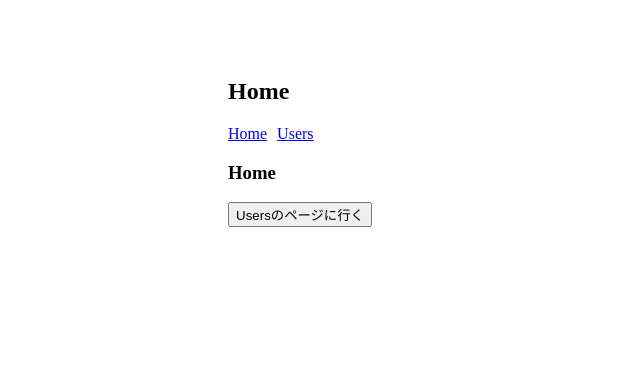
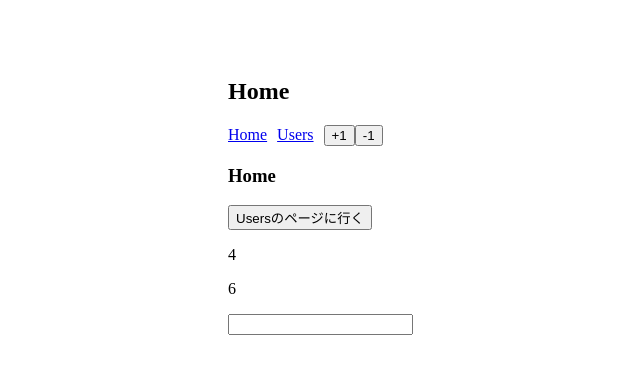
Before and after one commit to kaitoharuoka/udemy-vue.js, a Vue app: page /#/ in a window 1280 px wide. Before the commit this address led to /#/users/1/posts. Shown: the top 374 px of the page, without its empty margins (62-702 px from the left). Built offline with nearby package versions, Linux system fonts and the light colour scheme.

Commit message:
commit12

```diff
--- a/package.json
+++ b/package.json
@@ -10,7 +10,8 @@
   "dependencies": {
     "core-js": "^3.6.5",
     "vue": "^2.6.11",
-    "vue-router": "^3.5.1"
+    "vue-router": "^3.5.1",
+    "vuex": "^3.6.2"
   },
   "devDependencies": {
     "@vue/cli-plugin-babel": "~4.5.0",
--- a/src/main.js
+++ b/src/main.js
@@ -1,10 +1,12 @@
 import Vue from "vue";
 import App from "./App.vue";
 import router from "./router";
+import store from "./store";
 
 Vue.config.productionTip = false;
 
 new Vue({
   router,
+  store,
   render: h => h(App)
 }).$mount("#app");
--- /dev/null
+++ b/src/store/actions.js
@@ -0,0 +1,5 @@
+export default {
+  updateMessage({ commit }, newMessage) {
+    commit("updateMessage", newMessage);
+  }
+};
--- /dev/null
+++ b/src/store/getters.js
@@ -0,0 +1,3 @@
+export default {
+  message: state => state.message
+};
--- /dev/null
+++ b/src/store/index.js
@@ -0,0 +1,20 @@
+import Vue from "vue";
+import Vuex from "vuex";
+import count from "./modules/count";
+import getters from "./getters";
+import mutations from "./mutations";
+import actions from "./actions";
+
+Vue.use(Vuex);
+
+export default new Vuex.Store({
+  state: {
+    message: ""
+  },
+  getters,
+  mutations,
+  actions,
+  modules: {
+    count
+  }
+});
--- /dev/null
+++ b/src/store/modules/count.js
@@ -0,0 +1,30 @@
+const state = {
+  count: 2
+};
+const getters = {
+  doubleCount: state => state.count * 2,
+  tripleCount: state => state.count * 3
+};
+const mutations = {
+  increment(state, number) {
+    state.count += number;
+  },
+  decrement(state, number) {
+    state.count -= number;
+  }
+};
+const actions = {
+  increment({ commit }, number) {
+    commit("increment", number);
+  },
+  decrement({ commit }, number) {
+    commit("decrement", number);
+  }
+};
+export default {
+  namespaced: true,
+  state,
+  getters,
+  mutations,
+  actions
+};
--- /dev/null
+++ b/src/store/mutations.js
@@ -0,0 +1,5 @@
+export default {
+  updateMessage(state, newMessage) {
+    state.message = newMessage;
+  }
+};
--- a/src/views/HeaderHome.vue
+++ b/src/views/HeaderHome.vue
@@ -13,8 +13,21 @@
       exact
       class="link"
     >Users</router-link>
+    <button @click="increment(2)">+1</button>
+    <button @click="decrement(2)">-1</button>
   </nav>
 </template>
+
+<script>
+import { mapActions } from "vuex";
+
+export default {
+  methods: {
+    ...mapActions("count", ["increment", "decrement"])
+  }
+};
+</script>
+
 
 <style scoped>
 .link {
--- a/src/views/Home.vue
+++ b/src/views/Home.vue
@@ -2,11 +2,31 @@
   <div>
     <h3>Home</h3>
     <button @click="toUsers">Usersのページに行く</button>
+    <p>{{ doubleCount }}</p>
+    <p>{{ tripleCount }}</p>
+    <input
+      type="text"
+      v-model="message"
+    >
+    <p>{{message}}</p>
   </div>
 </template>
 
 <script>
+import { mapGetters } from "vuex";
+
 export default {
+  computed: {
+    ...mapGetters("count", ["doubleCount", "tripleCount"]),
+    message: {
+      get() {
+        return this.$store.getters.message;
+      },
+      set(value) {
+        this.$store.dispatch("updateMessage", value);
+      }
+    }
+  },
   methods: {
     toUsers() {
       this.$router.push({
```
Also changed, not shown: 1 other file (tests, documents, lock files or other folders).
